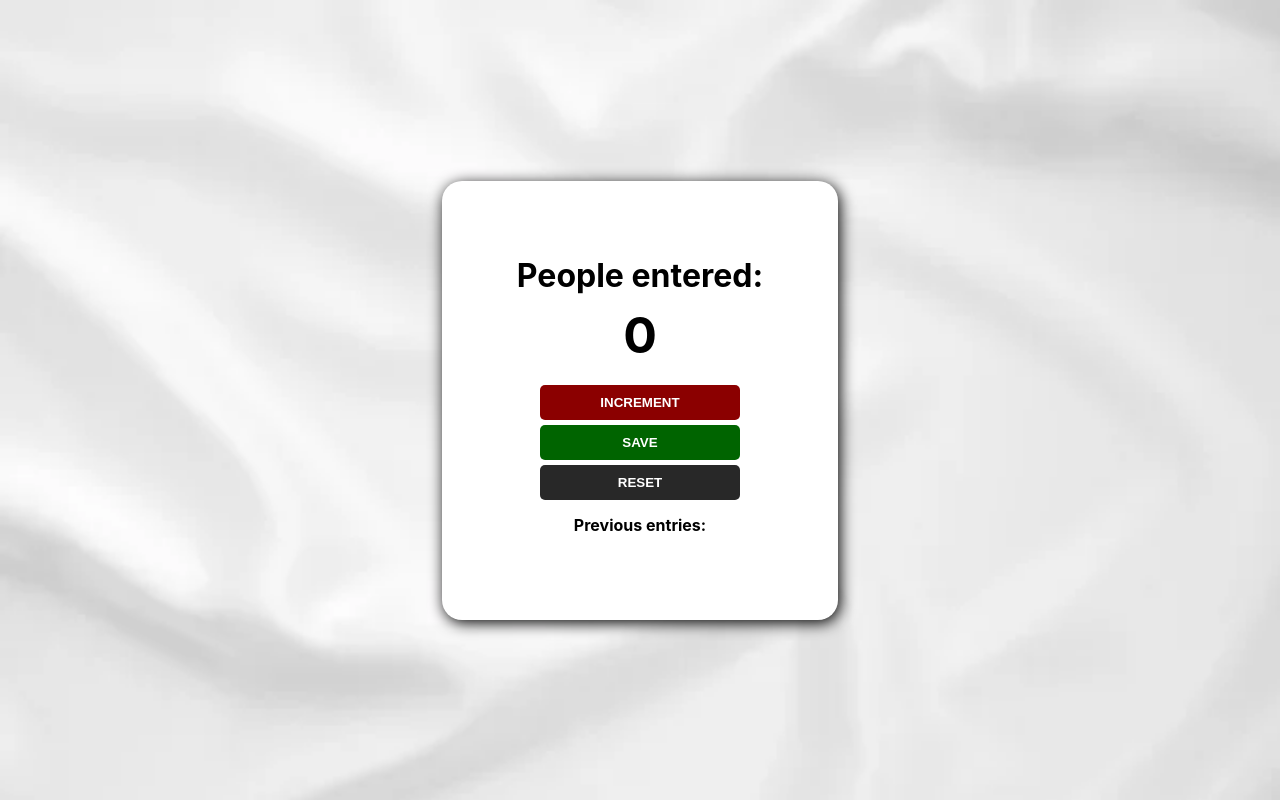
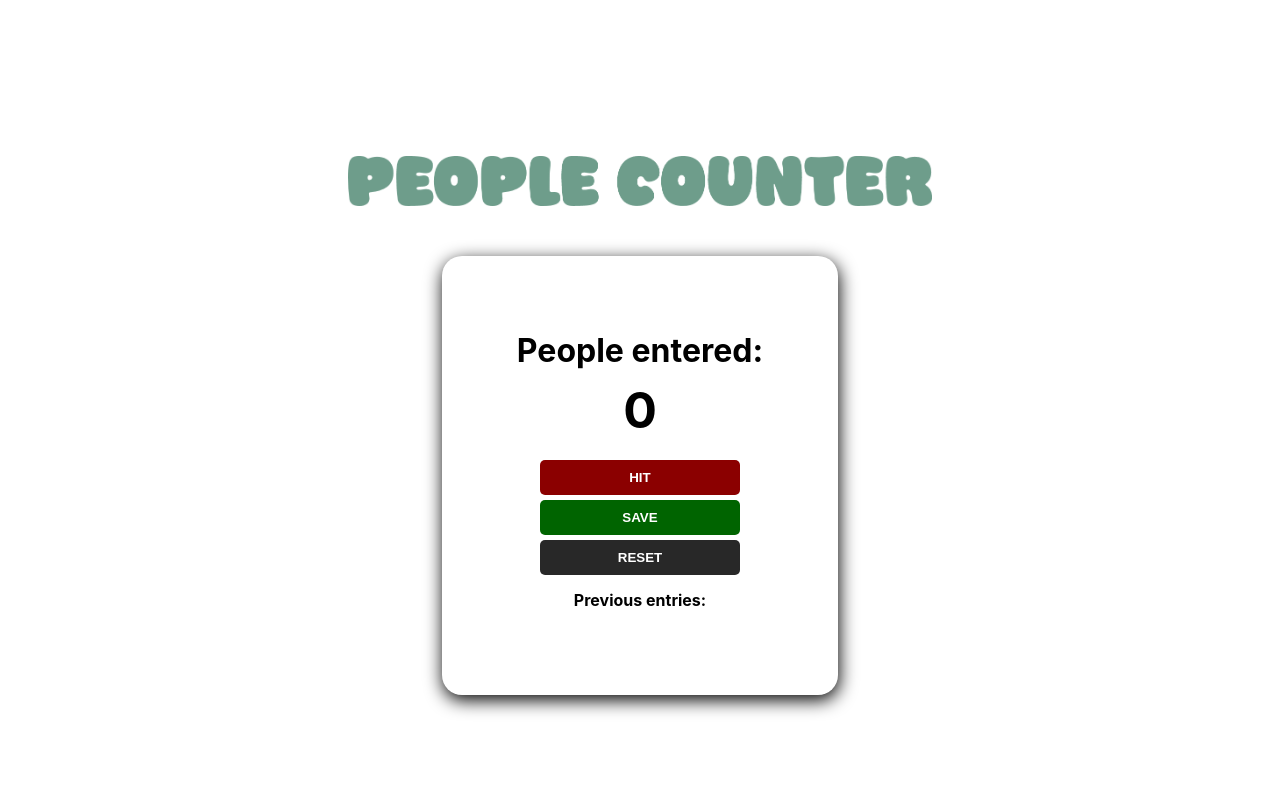
Before and after one commit to sheypalo/js-counter, a plain HTML site: page index.html in a window 1280 px wide. Drawn offline with Linux system fonts and the light colour scheme.

Commit message:
changed lay out

```diff
--- a/index.css
+++ b/index.css
@@ -9,7 +9,10 @@ body {
     font-weight: bold;
     text-align: center;
     background-repeat: no-repeat;
-
+    display: flex;
+    align-items: center;
+    justify-content: center;
+    flex-direction: column;
 }
 
 h1 {
@@ -57,11 +60,16 @@ button {
 .cont-1 {
     height: 100vh;
     display: flex;
+    flex-direction: column;
     align-items: center;
     justify-content: center;
-    background-image: url(bg.jpg);
     background-repeat: no-repeat;
     background-size: cover;
+}
+
+.cont-1 img {
+    height: 50px;
+    padding: 50px;
 }
 .cont-2 {
     background-color: white;
@@ -71,7 +79,7 @@ button {
     align-items: center;
     padding: 75px;
     border-radius: 20px;
-    box-shadow: 2px 3px 15px black;
+    box-shadow: 1px 5px 18px black;
 
 }
 
--- a/index.html
+++ b/index.html
@@ -6,10 +6,11 @@
     </head>
     <body>
         <div class="cont-1">
+            <img src="/text-1756644926482.png" alt="people counter">
             <div class="cont-2">
                 <h1>People entered:</h1>
                 <h2 id="count-el">0</h2>
-                <button id="increment-btn" onclick="increment()">INCREMENT</button>
+                <button id="increment-btn" onclick="increment()">HIT</button>
                 <button id="save-btn" onclick="save()">SAVE</button>
                 <button id="reset-btn" onclick="reset()">RESET</button>
                 <p id="save-el">Previous entries:</p>
```
Also changed, not shown: text-1756644926482.png (added).
